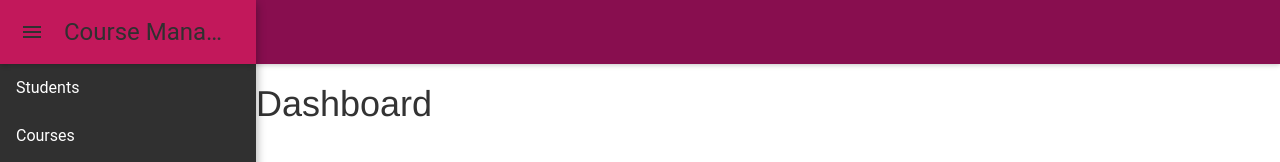
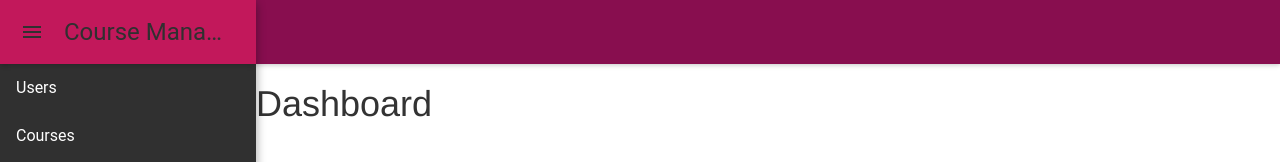
Before and after one commit to t0nin0s/react-app-exercise, a React app: page / in a window 1280 px wide. Shown: the top 162 px of the page. Built offline with nearby package versions, Linux system fonts and the light colour scheme; what react-tap-event-plugin would draw is missing.

Commit message:
tasks edited

```diff
--- a/src/components/layout/NavDrawer.js
+++ b/src/components/layout/NavDrawer.js
@@ -24,7 +24,7 @@ class NavDrawer extends Component {
           onTitleTouchTap={this.props.toggleNav}
           title="Course Manager"
         />
-        <MenuItem onClick={() => { this.menuItemClicked('/users') }}>Students</MenuItem>
+        <MenuItem onClick={() => { this.menuItemClicked('/users') }}>Users</MenuItem>
         <MenuItem>Courses</MenuItem>
       </Drawer>
     )
```
Also changed, not shown: 1 other file (tests, documents, lock files or other folders).
